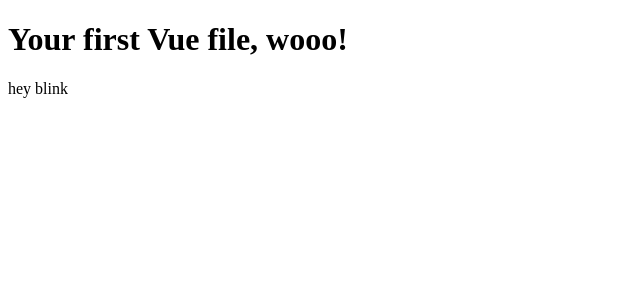
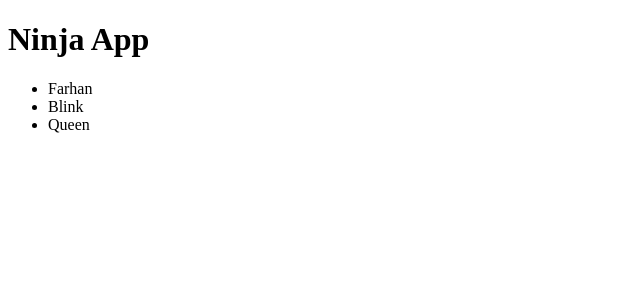
Before and after one commit to farhandardiri/mdnj, a Vue app: page / in a window 1280 px wide. Shown: the top 300 px of the page, without its empty margins (0-640 px from the left). Built offline with nearby package versions, Linux system fonts and the light colour scheme.

Commit message:
menambahkan file ninjas dan test components

```diff
--- a/src/App.vue
+++ b/src/App.vue
@@ -1,21 +1,20 @@
 <template>
   <div>
     <h1>{{ title }}</h1>
-    <p>{{ greeting() }}</p>
+    <ninjas></ninjas>
   </div>
 </template>
 
 <script>
+import Ninjas from "./components/Ninjas";
 export default {
+  components: {
+    ninjas: Ninjas,
+  },
   data() {
     return {
-      title: "Your first Vue file, wooo!",
+      title: "Ninja App",
     };
-  },
-  methods: {
-    greeting: function () {
-      return "hey blink";
-    },
   },
 };
 </script>
--- /dev/null
+++ b/src/components/Ninjas.vue
@@ -0,0 +1,18 @@
+<template>
+  <ul>
+    <li v-for="ninja in ninjas">{{ ninja }}</li>
+  </ul>
+</template>
+
+<script>
+export default {
+  data() {
+    return {
+      ninjas: ["Farhan", "Blink", "Queen"],
+    };
+  },
+};
+</script>
+
+<style lang="scss">
+</style>
--- a/src/main.js
+++ b/src/main.js
@@ -1,5 +1,8 @@
 import Vue from 'vue'
 import App from './App.vue'
+import Ninjas from './components/Ninjas.vue'
+
+Vue.component('ninjas',Ninjas);
 
 new Vue({
 el: '#app',
```
